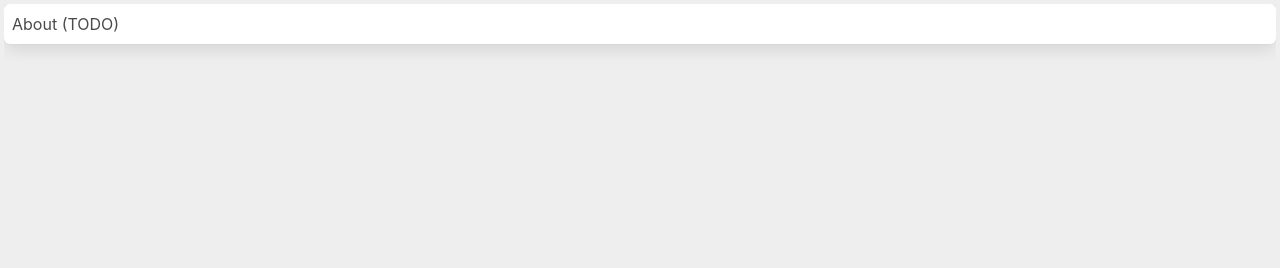
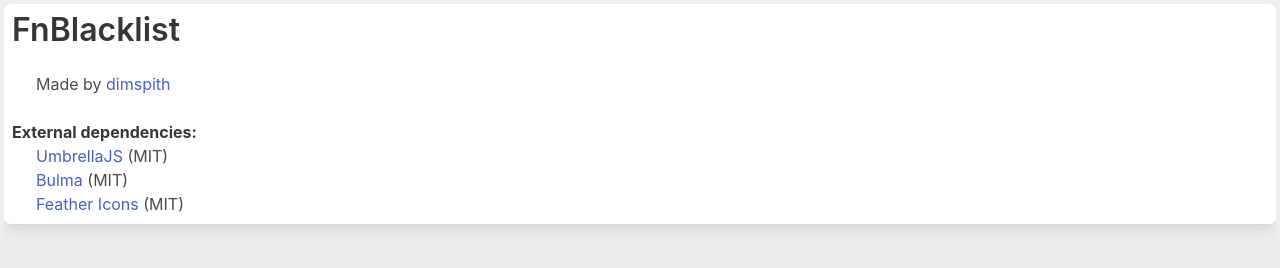
Before and after one commit to dimspith/fn-blacklist, a browser extension: page src/about.html in a window 1280 px wide. Drawn offline with Linux system fonts and the light colour scheme.

Commit message:
Fix about page, remove redundant code, other fixes

```diff
--- a/src/about.html
+++ b/src/about.html
@@ -8,7 +8,15 @@
     </head>
     <body class="mx-1 my-1">
         <div class="box p-2" id="main">
-            About (TODO)
+            <h3 class="title">FnBlacklist</h3>
+            <div class="ml-5">Made by <a href="https://github.com/dimspith">dimspith</a></div>
+            <br/>
+            <strong>External dependencies:</strong>
+            <ul class="ml-5">
+                <li><a href="https://github.com/franciscop/umbrella">UmbrellaJS</a> (MIT)</li>
+                <li><a href="">Bulma</a> (MIT)</li>
+                <li><a href="">Feather Icons</a> (MIT)</li>
+            </ul>
         </div>
         <script src="js/feather.min.js"></script>
         <script src="js/umbrella.min.js"></script>
--- a/src/js/background.js
+++ b/src/js/background.js
@@ -46,7 +46,6 @@
 // Block page if it's in the blacklist and not whitelisted or protected
 const blockIfFake = (url, tabID) => {
     chrome.storage.local.get(['enabled', 'whitelist', 'urls'], data => {
-        if(data.enabled) {
         if(isProtectedOrEmpty(url)) {
             return;
         }
@@ -58,9 +57,6 @@
             let blocked = chrome.runtime.getURL("src/blocked.html")
                 .concat(`?blocked-page=${url}`);
             chrome.tabs.update(tabID, {url: blocked});
-            }
-        } else {
-            console.log("Extension not enabled!");
         }
     });
 
--- a/src/js/blocked.js
+++ b/src/js/blocked.js
@@ -12,7 +12,7 @@
 
 const whitelistSiteAndGo = () => {
     togglePageWhitelist(false);
-    window.location.href = blockedURL;
+    window.location.replace(blockedURL);
 };
 
 // Add blocked url to page
--- a/src/js/popup.js
+++ b/src/js/popup.js
@@ -18,8 +18,7 @@
 const lastUpdateElem = document.getElementById("lastUpdate");
 const apiWarning = document.getElementById("api-warning");
 
-// Enables or disables the extension by changing a localstorage variable
-// and notifying the background script
+// Enables or disables the extension by notifying the background service worker
 const enableOrDisableExtension = () => {
     enabled = !enabled;
     powerButtonText.innerHTML = enabled ? 'ON' : 'OFF';
```
Also changed, not shown: src/popup.html (+1 -0 lines). Lines whose indentation alone changed are shown as unchanged.
